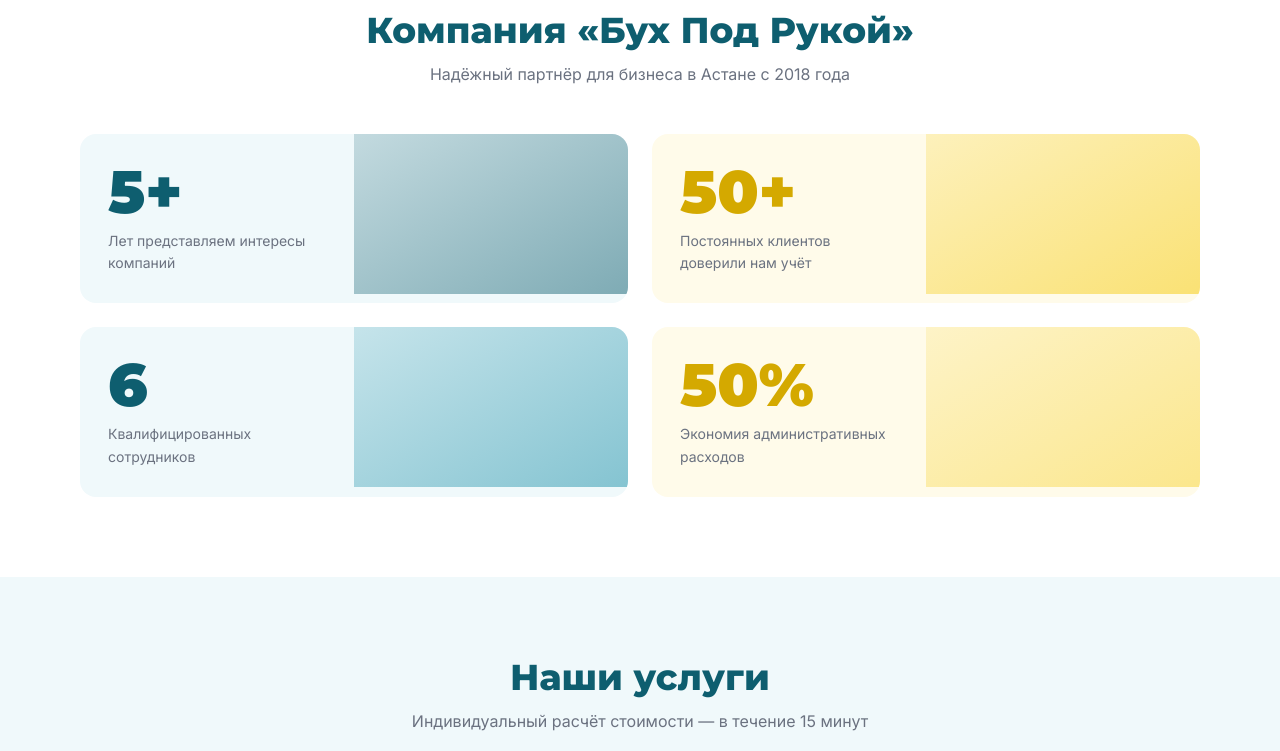
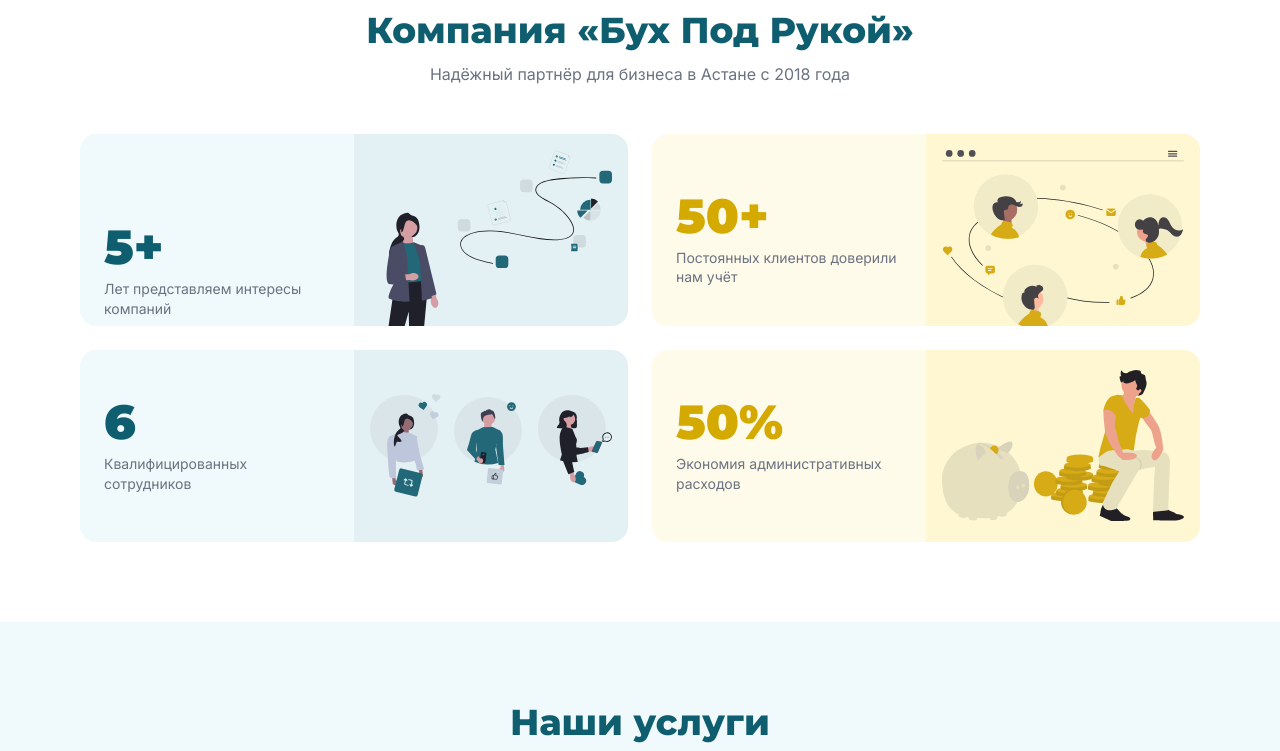
Before and after one commit to deiF1edX/buhpodrukoy, a website: page index.html in a window 1280 px wide. Shown: the part 840-1591 px from the top of the page. Drawn offline with nearby package versions, Linux system fonts and the light colour scheme.

Commit message:
imgages svgs

```diff
--- a/index.html
+++ b/index.html
@@ -321,74 +321,104 @@
         <p class="text-center text-gray-500 text-base mb-12 fade-up">
           Надёжный партнёр для бизнеса в Астане с 2018 года
         </p>
+
         <div class="grid grid-cols-1 md:grid-cols-2 gap-6">
           <div
-            class="fade-up bg-[#F0F9FB] rounded-2xl overflow-hidden grid grid-cols-2 hover:-translate-y-1 hover:shadow-xl transition-all duration-200"
+            class="fade-up bg-[#F0F9FB] rounded-2xl overflow-hidden grid grid-cols-2 hover:-translate-y-1 hover:shadow-xl transition-all duration-200 h-48"
           >
-            <div class="p-7 flex flex-col justify-center">
+            <div class="p-6 flex flex-col justify-center">
               <div
-                class="font-montserrat text-6xl font-black text-teal leading-none"
+                class="font-montserrat text-5xl font-black text-teal leading-none mb-2"
               >
                 5+
               </div>
-              <p class="text-sm text-gray-500 mt-2 leading-relaxed">
+              <p class="text-sm text-gray-500 leading-snug">
                 Лет представляем интересы компаний
               </p>
             </div>
-            <div class="h-40 bg-gradient-to-br from-teal/20 to-teal/50"></div>
+            <div
+              class="relative bg-teal/5 flex items-center justify-center p-4"
+            >
+              <img
+                src="img/5year.svg"
+                alt="5 лет опыта"
+                class="w-full h-full object-contain mix-blend-multiply opacity-90"
+              />
+            </div>
           </div>
+
           <div
-            class="fade-up bg-[#FFFBEA] rounded-2xl overflow-hidden grid grid-cols-2 hover:-translate-y-1 hover:shadow-xl transition-all duration-200"
+            class="fade-up bg-[#FFFBEA] rounded-2xl overflow-hidden grid grid-cols-2 hover:-translate-y-1 hover:shadow-xl transition-all duration-200 h-48"
           >
-            <div class="p-7 flex flex-col justify-center">
+            <div class="p-6 flex flex-col justify-center">
               <div
-                class="font-montserrat text-6xl font-black text-primary leading-none"
+                class="font-montserrat text-5xl font-black text-primary leading-none mb-2"
                 style="color: #d4a900"
               >
                 50+
               </div>
-              <p class="text-sm text-gray-500 mt-2 leading-relaxed">
+              <p class="text-sm text-gray-500 leading-snug">
                 Постоянных клиентов доверили нам учёт
               </p>
             </div>
             <div
-              class="h-40 bg-gradient-to-br from-primary/20 to-primary/50"
-            ></div>
+              class="relative bg-primary/10 flex items-center justify-center p-4"
+            >
+              <img
+                src="img/50cli.svg"
+                alt="50 клиентов"
+                class="w-full h-full object-contain mix-blend-multiply opacity-90"
+              />
+            </div>
           </div>
+
           <div
-            class="fade-up bg-[#F0F9FB] rounded-2xl overflow-hidden grid grid-cols-2 hover:-translate-y-1 hover:shadow-xl transition-all duration-200"
+            class="fade-up bg-[#F0F9FB] rounded-2xl overflow-hidden grid grid-cols-2 hover:-translate-y-1 hover:shadow-xl transition-all duration-200 h-48"
           >
-            <div class="p-7 flex flex-col justify-center">
+            <div class="p-6 flex flex-col justify-center">
               <div
-                class="font-montserrat text-6xl font-black text-teal leading-none"
+                class="font-montserrat text-5xl font-black text-teal leading-none mb-2"
               >
                 6
               </div>
-              <p class="text-sm text-gray-500 mt-2 leading-relaxed">
+              <p class="text-sm text-gray-500 leading-snug">
                 Квалифицированных сотрудников
               </p>
             </div>
             <div
-              class="h-40 bg-gradient-to-br from-teal-light/20 to-teal-light/50"
-            ></div>
+              class="relative bg-teal/5 flex items-center justify-center p-4"
+            >
+              <img
+                src="img/6cval.svg"
+                alt="6 сотрудников"
+                class="w-full h-full object-contain mix-blend-multiply opacity-90"
+              />
+            </div>
           </div>
+
           <div
-            class="fade-up bg-[#FFFBEA] rounded-2xl overflow-hidden grid grid-cols-2 hover:-translate-y-1 hover:shadow-xl transition-all duration-200"
+            class="fade-up bg-[#FFFBEA] rounded-2xl overflow-hidden grid grid-cols-2 hover:-translate-y-1 hover:shadow-xl transition-all duration-200 h-48"
           >
-            <div class="p-7 flex flex-col justify-center">
+            <div class="p-6 flex flex-col justify-center">
               <div
-                class="font-montserrat text-6xl font-black leading-none"
+                class="font-montserrat text-5xl font-black leading-none mb-2"
                 style="color: #d4a900"
               >
                 50%
               </div>
-              <p class="text-sm text-gray-500 mt-2 leading-relaxed">
+              <p class="text-sm text-gray-500 leading-snug">
                 Экономия административных расходов
               </p>
             </div>
             <div
-              class="h-40 bg-gradient-to-br from-primary/15 to-primary/40"
-            ></div>
+              class="relative bg-primary/10 flex items-center justify-center p-4"
+            >
+              <img
+                src="img/50procent.svg"
+                alt="50% экономии"
+                class="w-full h-full object-contain mix-blend-multiply opacity-90"
+              />
+            </div>
           </div>
         </div>
       </div>
@@ -477,10 +507,12 @@
       </div>
     </section>
 
-    <section id="about" class="py-20 bg-white">
+    <section id="about" class="py-20 bg-white overflow-hidden">
       <div class="max-w-[1160px] mx-auto px-5">
-        <div class="grid grid-cols-1 md:grid-cols-2 gap-16 items-center">
-          <div class="fade-up">
+        <div
+          class="grid grid-cols-1 md:grid-cols-2 gap-10 md:gap-16 items-center"
+        >
+          <div class="fade-up order-2 md:order-1">
             <h2
               class="font-montserrat text-[34px] font-extrabold mb-5 text-teal"
             >
@@ -495,15 +527,23 @@
               отличие от штатного бухгалтера.
             </p>
             <div
-              class="mt-6 text-base font-semibold text-[#0C3D47] border-l-4 border-primary pl-4"
+              class="mt-8 text-base font-semibold text-[#0C3D47] border-l-4 border-primary pl-4 py-1"
             >
               — Генеральный директор, Гульжан
             </div>
           </div>
+
           <div
-            class="fade-up bg-gradient-to-br from-teal/10 to-teal/25 rounded-2xl h-80 flex items-center justify-center text-7xl border border-teal/20"
+            class="fade-up order-1 md:order-2 relative rounded-2xl overflow-hidden shadow-2xl h-[400px] md:h-[500px]"
           >
-            <img src="img/director.jpeg" alt="" />
+            <img
+              src="img/director.jpeg"
+              alt="Гульжан, директор Бух Под Рукой"
+              class="absolute inset-0 w-full h-full object-cover object-top hover:scale-105 transition-transform duration-700"
+            />
+            <div
+              class="absolute inset-0 bg-gradient-to-t from-teal/20 to-transparent pointer-events-none"
+            ></div>
           </div>
         </div>
       </div>
```
Also changed, not shown: img/50cli.svg (added), img/50procent.svg (added), img/5year.svg (added), img/6cval.svg (added).
